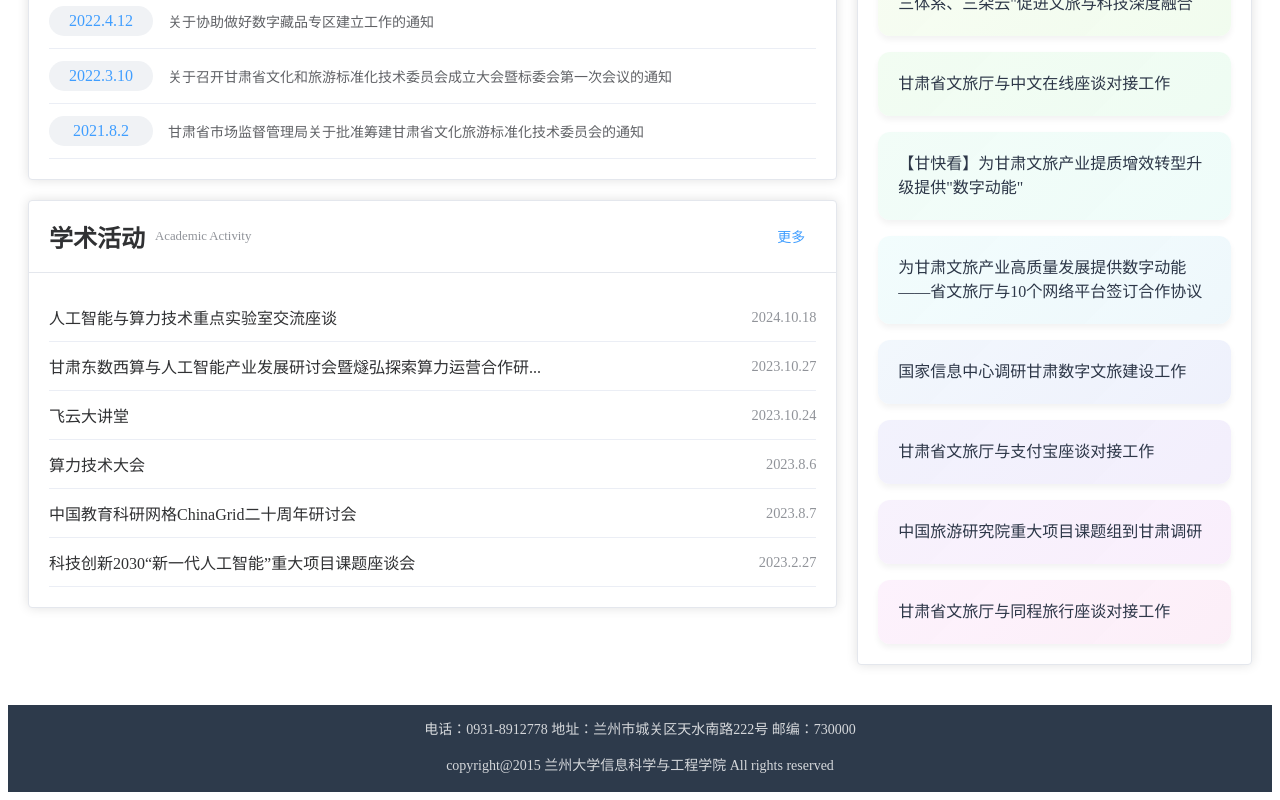
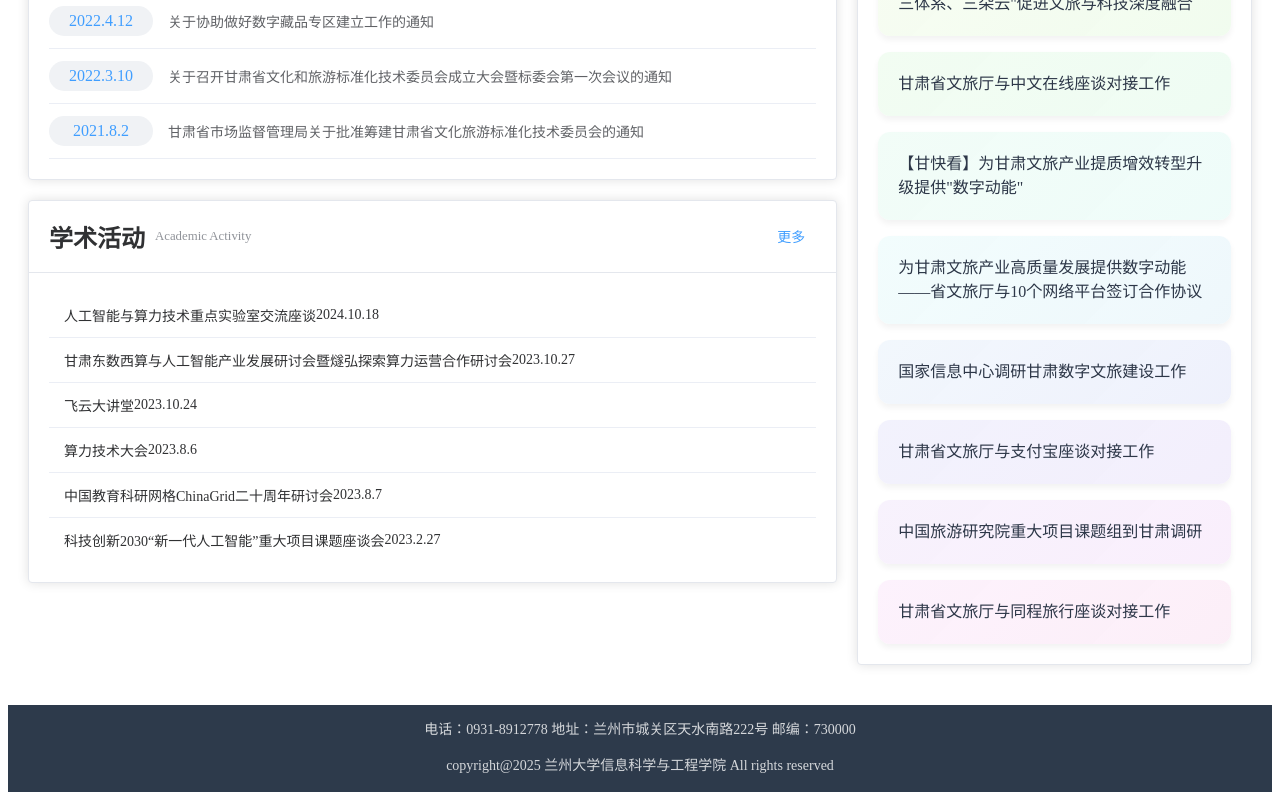
Before and after one commit to Stverib/LabFront, a Vue app: page / in a window 1280 px wide. Shown: the part 1122-1922 px from the top of the page. Built offline with nearby package versions, Linux system fonts and the light colour scheme.

Commit message:
学术活动完成

```diff
--- a/src/data/activities.js
+++ b/src/data/activities.js
@@ -4,31 +4,37 @@ export const activities = ref([
   {
     id: 1,
     date: "2024.10.18",
+    title: "人工智能与算力技术重点实验室交流座谈",
     content: "人工智能与算力技术重点实验室交流座谈",
   },
   {
     id: 2,
     date: "2023.10.27",
+    title: "甘肃东数西算与人工智能产业发展研讨会暨燧弘探索算力运营合作研讨会",
     content: "甘肃东数西算与人工智能产业发展研讨会暨燧弘探索算力运营合作研讨会",
   },
   {
     id: 3,
     date: "2023.10.24",
+    title: "飞云大讲堂",
     content: "飞云大讲堂",
   },
   {
     id: 4,
     date: "2023.8.6",
+    title: "算力技术大会",
     content: "算力技术大会",
   },
   {
     id: 5,
     date: "2023.8.7",
+    title: "中国教育科研网格ChinaGrid二十周年研讨会",
     content: "中国教育科研网格ChinaGrid二十周年研讨会",
   },
   {
     id: 6,
     date: "2023.2.27",
+    title: "科技创新2030“新一代人工智能”重大项目课题座谈会",
     content: "科技创新2030“新一代人工智能”重大项目课题座谈会",
   },
 ]);
--- a/src/router/index.js
+++ b/src/router/index.js
@@ -7,6 +7,7 @@ import ProjectsView from "@/views/ProjectsView.vue";
 import testVue from "@/views/testVue.vue"
 import AnnouncementDetail from "@/views/AnnouncementDetail.vue";
 import NewsDetail from "@/views/NewsDetail.vue";
+import ActivityDetail from "@/views/AcademicActivityDetail.vue";
 
 const routes = [
   {
@@ -42,6 +43,11 @@ const routes = [
         path: '/news/:id',
         component: NewsDetail,
         props: true
+      },
+      {
+        path: '/AcademicActivity/:id',
+        component: ActivityDetail,
+        props: true
       }
     ]
   },
--- /dev/null
+++ b/src/views/AcademicActivityDetail.vue
@@ -0,0 +1,121 @@
+<template>
+  <div class="academic-detail-container">
+    <!-- 标题行 -->
+    <el-row justify="space-between" align="middle" class="title-row">
+      <el-col :span="12">
+        <h1 class="main-title">学术活动</h1>
+      </el-col>
+      <el-col :span="12" class="breadcrumb-col">
+        <el-breadcrumb separator=">>" class="breadcrumb">
+          <el-breadcrumb-item>当前位置</el-breadcrumb-item>
+          <el-breadcrumb-item :to="{ path: '/' }">前沿技术研究实验室</el-breadcrumb-item>
+          <el-breadcrumb-item>学术活动</el-breadcrumb-item>
+        </el-breadcrumb>
+      </el-col>
+    </el-row>
+
+    <!-- 蓝色分割线 -->
+    <hr class="divider">
+
+    <!-- 活动标题 -->
+    <h1 class="activity-title">{{ activityData.title }}</h1>
+
+    <!-- 活动内容 -->
+    <div class="activity-content">
+      {{ activityData.content }}
+    </div>
+  </div>
+</template>
+
+<script setup>
+import { ref, onMounted } from 'vue'
+import { useRoute } from 'vue-router'
+import { activities } from '@/data/activities.js'
+
+const route = useRoute()
+const activityData = ref({})
+
+onMounted(() => {
+  activityData.value = activities.value.find(item => item.id === Number(route.params.id)) || {}
+})
+</script>
+
+<style scoped>
+.academic-detail-container {
+  max-width: 1200px;
+  margin: 0 auto;
+  padding: 40px 20px;
+}
+
+.title-row {
+  margin-bottom: 20px;
+}
+
+.main-title {
+  font-size: 32px;
+  font-weight: 600;
+  color: #303133;
+  margin: 0;
+}
+
+.breadcrumb-col {
+  display: flex;
+  justify-content: flex-end;
+}
+
+.breadcrumb {
+  font-size: 16px;
+  :deep(.el-breadcrumb__inner) {
+    color: #606266;
+    &.is-link {
+      font-weight: normal;
+    }
+  }
+}
+
+.divider {
+  border: 0;
+  height: 2px;
+  background: #1a73e8;
+  margin: 20px 0 40px;
+}
+
+.activity-title {
+  font-size: 36px;
+  font-weight: 600;
+  text-align: center;
+  color: #303133;
+  margin-bottom: 30px;
+}
+
+.activity-content {
+  font-size: 18px;
+  line-height: 1.8;
+  color: #606266;
+  white-space: pre-wrap;
+  padding: 0 20px;
+}
+
+@media (max-width: 768px) {
+  .title-row {
+    flex-direction: column;
+  }
+
+  .main-title {
+    font-size: 24px;
+    margin-bottom: 15px;
+  }
+
+  .breadcrumb-col {
+    justify-content: flex-start;
+  }
+
+  .activity-title {
+    font-size: 28px;
+  }
+
+  .activity-content {
+    font-size: 16px;
+  }
+}
+</style>
--- a/src/views/HomePage.vue
+++ b/src/views/HomePage.vue
@@ -40,8 +40,13 @@
               </div>
             </template>
             <div v-for="item in AcademicActivities" :key="item.id" class="activity-item">
-              <div class="content">{{ truncateContent(item.content, 30) }}</div>
-              <div class="date">{{ item.date }}</div>
+              <el-link
+                type="info"
+                class="content-link"
+                @click.prevent="router.push(`/AcademicActivity/${item.id}`)">
+                <div class="content">{{ truncateContent(item.content, 50) }}</div>
+                <div class="date">{{ item.date }}</div>
+              </el-link>
             </div>
           </el-card>
         </el-col>
@@ -96,12 +101,12 @@ const truncateContent = (text, maxLength) => {
 // 新增研究成果数据
 /*const achievements = ref([
   {
-    title: '国家科技部，科技创新2030-“新一代人工智能”重大项目',
+    title: '国家科技部，科技创新2030-"新一代人工智能"重大项目',
     detail: '2021ZD0111405，面向节假日城市旅游客流调控和智能服务的应用示范',
     period: '2021年12月至2024年11月，主持'
   },
   {
-    title: '国家科技部，国家重点研发计划“数据科学的若干基础理论”',
+    title: '国家科技部，国家重点研发计划"数据科学的若干基础理论"',
     detail: '2018YFB1003205，大数据权属保护理论与方法',
     period: '2018-05至2021-04，主持'
   },
@@ -238,15 +243,9 @@ const getGradient = (id) => {
   }
 
   .activity-item {
-    display: flex;
-    justify-content: space-between;
-    align-items: center;
-    padding: 12px 0;
     border-bottom: 1px solid #ebeef5;
-
-    .date {
-      color: #909399;
-      font-size: 0.9em;
+    &:last-child {
+      border-bottom: none;
     }
   }
 
@@ -278,4 +277,28 @@ const getGradient = (id) => {
     font-weight: 500;
   }
 }
+
+/* 新增链接样式 */
+.content-link {
+  width: 100%;
+  display: flex !important;
+  justify-content: space-between;
+  align-items: center;
+  color: inherit !important;
+  padding: 12px 15px;
+  border-radius: 8px;
+  transition: background 0.3s;
+
+  &:hover {
+    background: #f5f7fa;
+    text-decoration: none !important;
+  }
+
+  :deep(.el-link__inner) {
+    width: 100%;
+    display: flex;
+    justify-content: space-between;
+    align-items: center;
+  }
+}
 </style>
--- a/src/views/HomeVue.vue
+++ b/src/views/HomeVue.vue
@@ -65,7 +65,7 @@
       <div class="footer-content">
         <div class="copyright-info">
           <p>电话：0931-8912778       地址：兰州市城关区天水南路222号       邮编：730000</p>
-          <p>copyright@2015 兰州大学信息科学与工程学院 All rights reserved</p>
+          <p>copyright@2025 兰州大学信息科学与工程学院 All rights reserved</p>
         </div>
       </div>
     </el-footer>
@@ -98,6 +98,7 @@ const navItems = ref([
 .lab-website-container {
   min-height: 100vh;
   display: flex;
+  width: 100%;
   flex-direction: column;
 
   .main-header {
```
